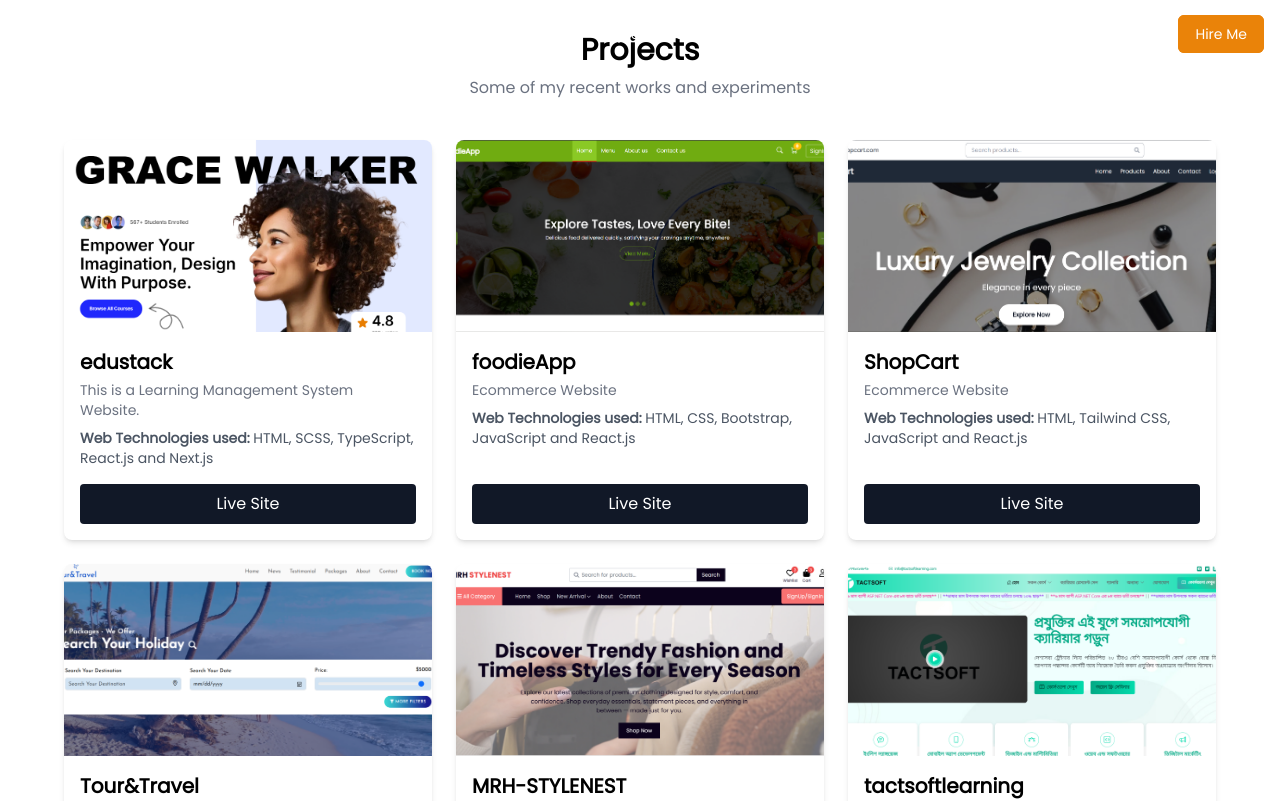
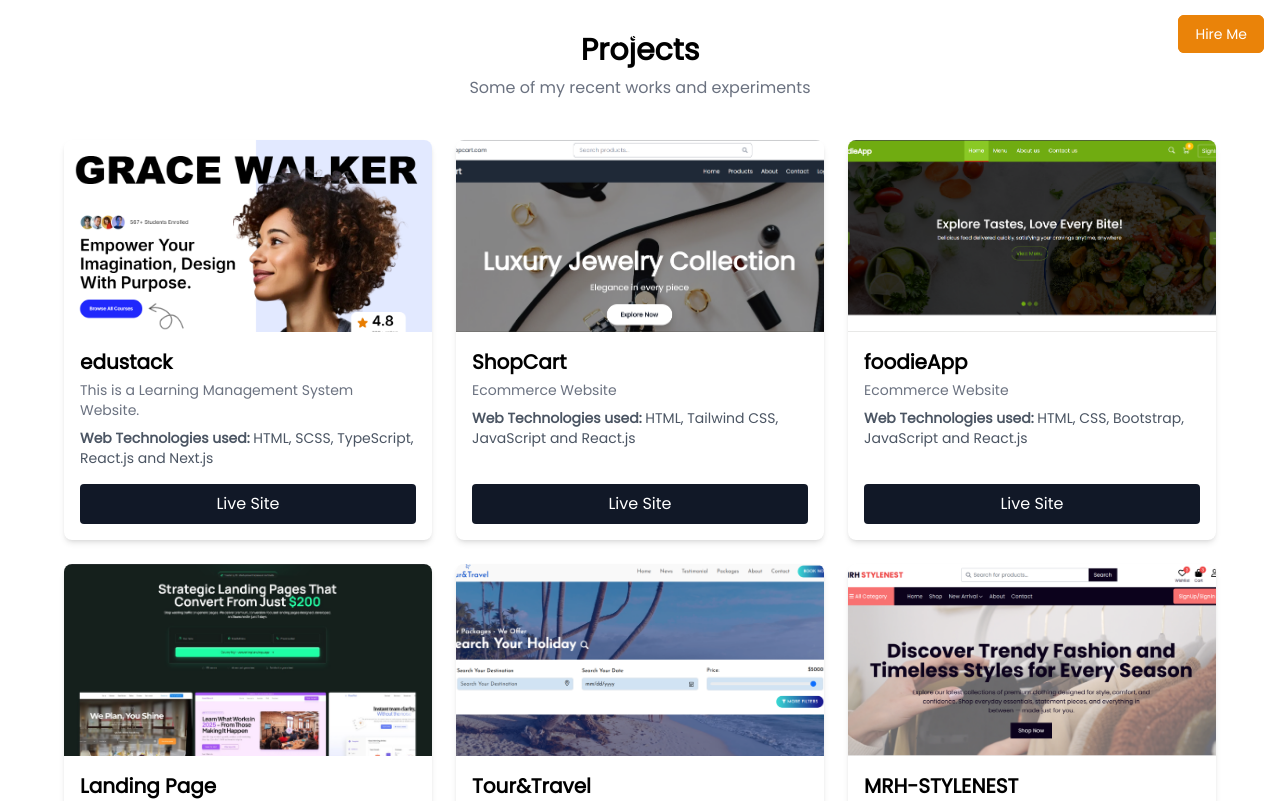
Before and after one commit to mdrubelhossain-me/mrh-portfolio, a React (Vite) app: page /projects in a window 1280 px wide. Shown: the top 801 px of the page. Built offline with nearby package versions, Linux system fonts and the light colour scheme.

Commit message:
project added

```diff
--- a/src/data/projects.js
+++ b/src/data/projects.js
@@ -5,6 +5,8 @@ import TourTravel from "../assets/images/tourtravels.png";
 import MRHSTYLENEST from "../assets/images/mrhStylenest.png";
 import tactsoftlearning from "../assets/images/tactsoftlearning.png";
 import fodostore from "../assets/images/fodo-store.png";
+import enaema from "../assets/images/enaema.jpg";
+import fbi from "../assets/images/fbi.jpg";
 
 const projects = [
   {
@@ -14,6 +16,13 @@ const projects = [
     live: "https://edustack-two.vercel.app/",
     tools: "HTML, SCSS, TypeScript, React.js and Next.js",
   },
+    {
+    image: ShopCart,
+    name: "ShopCart",
+    description: "Ecommerce Website",
+    live: "https://shopcart-ecommerce-10.netlify.app/",
+    tools: "HTML, Tailwind CSS, JavaScript and React.js",
+  },
   {
     image: foodieApp,
     name: "foodieApp",
@@ -21,12 +30,12 @@ const projects = [
     live: "https://foodieapp-mrh.netlify.app/",
     tools: "HTML, CSS, Bootstrap, JavaScript and React.js",
   },
-  {
-    image: ShopCart,
-    name: "ShopCart",
-    description: "Ecommerce Website",
-    live: "https://shopcart-ecommerce-10.netlify.app/",
-    tools: "HTML, Tailwind CSS, JavaScript and React.js",
+    {
+    image: enaema,
+    name: "Landing Page",
+    description: "Next.js Landing Page",
+    live: "https://ena-ema-task-pi.vercel.app/",
+    tools: "HTML, CSS, JavaScript and Next.js",
   },
   {
     image: TourTravel,
@@ -51,11 +60,18 @@ const projects = [
   },
   {
     image: fodostore,
-    name: "fodo-store ",
+    name: "fodo-store",
     description: "Ecommerce Website",
     live: "https://mdrubelhossain-fodo-store.netlify.app/",
     tools: "HTML, CSS, Bootstrap, JavaScript and jQuery ",
   },
+   {
+    image: fbi,
+    name: "Landing Page",
+    description: "Landing Page",
+    live: "https://mrh-fbibd-landing-page.netlify.app/",
+    tools: "HTML, CSS, JavaScript and jQuery ",
+  },
 ];
 
 export default projects;
```
Also changed, not shown: src/assets/images/enaema.jpg (added), src/assets/images/fbi.jpg (added).
